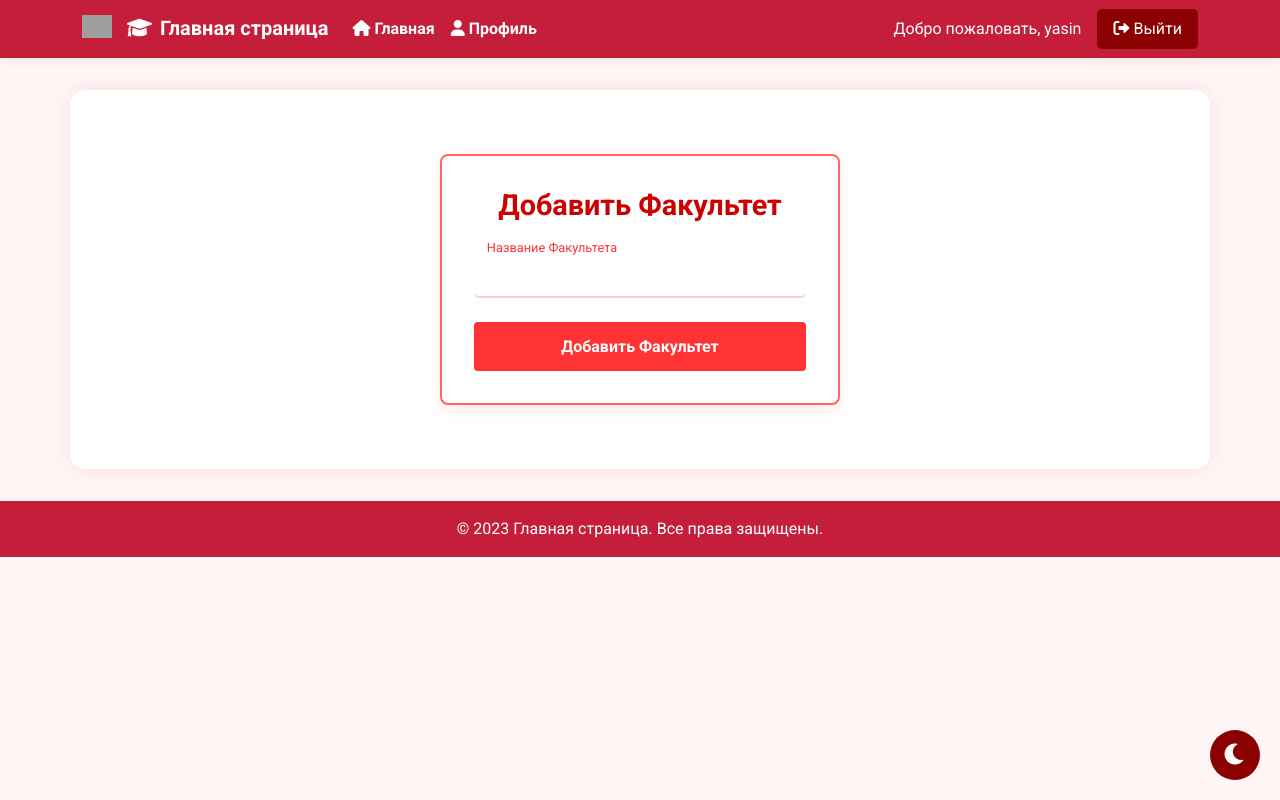
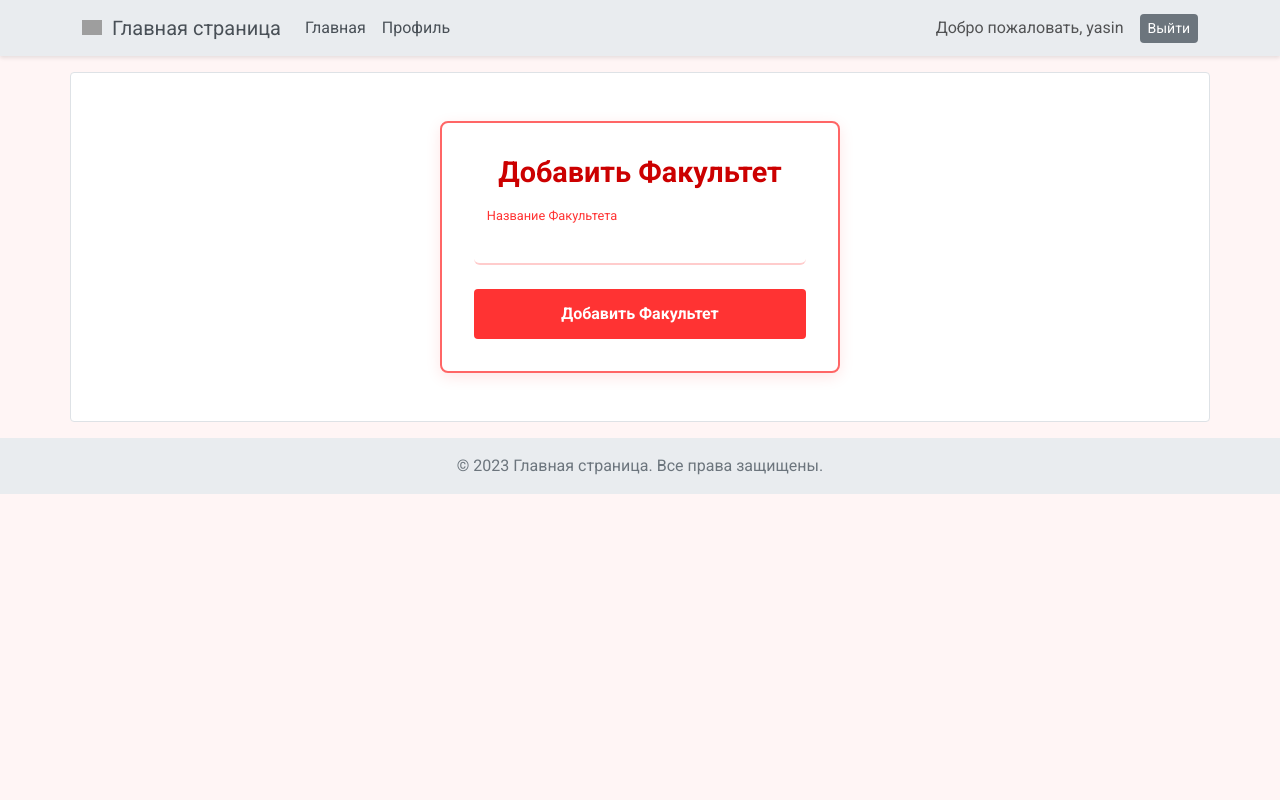
Before and after one commit to amakika/MetaAttendance, a Django app: page /add_faculty/ in a window 1280 px wide. Run offline with Django 5.2, Linux system fonts and the light colour scheme; a user stored in the database is signed in; some libraries are stand-ins or nearby versions; grey boxes are pictures that could not be loaded.

Commit message:
Update base.html

```diff
--- a/attendance/templates/attendance/base.html
+++ b/attendance/templates/attendance/base.html
@@ -9,117 +9,57 @@
 
     <link href="https://cdn.jsdelivr.net/npm/bootstrap@5.3.0/dist/css/bootstrap.min.css" rel="stylesheet">
     <link href="https://fonts.googleapis.com/css2?family=Roboto:wght@300;400;700&display=swap" rel="stylesheet">
-    <link rel="stylesheet" href="https://cdnjs.cloudflare.com/ajax/libs/font-awesome/6.0.0-beta3/css/all.min.css">
-    <script src="https://cdnjs.cloudflare.com/ajax/libs/gsap/3.9.1/gsap.min.js"></script>
-
     <style>
-        :root {
-            --primary-color: #c41e3a;
-            --secondary-color: #8b0000;
-            --accent-color: #ff4500;
-            --background-color: #fff5f5;
-            --text-color: #333;
-            --card-bg: #fff;
-            --shadow-color: rgba(196, 30, 58, 0.1);
-        }
-
-        .dark-mode {
-            --primary-color: #ff6b6b;
-            --secondary-color: #c41e3a;
-            --accent-color: #ff4500;
-            --background-color: #1a0000;
-            --text-color: #f4f4f4;
-            --card-bg: #2a0a0a;
-            --shadow-color: rgba(255, 107, 107, 0.1);
-        }
-
         body {
             font-family: 'Roboto', sans-serif;
-            background-color: var(--background-color);
-            color: var(--text-color);
-            transition: all 0.3s ease;
+            background-color: #f8f9fa;
+            color: #333;
         }
 
         .navbar {
-            background-color: var(--primary-color);
-            box-shadow: 0 2px 10px var(--shadow-color);
+            background-color: #e9ecef;
+            box-shadow: 0 2px 4px rgba(0,0,0,.1);
         }
 
         .navbar-brand, .nav-link {
-            color: var(--card-bg) !important;
-            font-weight: 700;
-        }
-
-        .nav-link:hover {
-            color: var(--accent-color) !important;
+            color: #495057 !important;
         }
 
         .btn-custom {
-            background-color: var(--secondary-color);
-            color: var(--card-bg);
+            background-color: #6c757d;
+            color: #fff;
             border: none;
-            padding: 0.5rem 1rem;
-            border-radius: 5px;
-            transition: all 0.3s ease;
         }
 
         .btn-custom:hover {
-            background-color: var(--accent-color);
-            color: var(--text-color);
-            transform: translateY(-2px);
+            background-color: #5a6268;
         }
 
         .content {
-            background-color: var(--card-bg);
-            border-radius: 15px;
-            box-shadow: 0 0 20px var(--shadow-color);
-            padding: 2rem;
-            margin-top: 2rem;
-            margin-bottom: 2rem;
+            background-color: #fff;
+            border: 1px solid #dee2e6;
+            border-radius: 0.25rem;
+            padding: 1rem;
+            margin-top: 1rem;
+            margin-bottom: 1rem;
         }
 
         .footer {
-            background-color: var(--primary-color);
-            color: var(--card-bg);
+            background-color: #e9ecef;
+            color: #6c757d;
             padding: 1rem 0;
             text-align: center;
         }
 
-        .dark-mode-toggle {
-            position: fixed;
-            bottom: 20px;
-            right: 20px;
-            background-color: var(--secondary-color);
-            color: var(--card-bg);
-            border: none;
-            border-radius: 50%;
-            width: 50px;
-            height: 50px;
-            font-size: 1.5rem;
-            cursor: pointer;
-            transition: all 0.3s ease;
-            z-index: 1000;
-        }
-
-        .dark-mode-toggle:hover {
-            background-color: var(--accent-color);
-            transform: scale(1.1);
-        }
-
         .flag-kyrgyzstan {
-            width: 30px;
-            height: 30px;
+            width: 20px;
+            height: 20px;
             background-image: url('https://upload.wikimedia.org/wikipedia/commons/thumb/c/c7/Flag_of_Kyrgyzstan.svg/1024px-Flag_of_Kyrgyzstan.svg.png');
             background-size: contain;
             background-repeat: no-repeat;
             display: inline-block;
             vertical-align: middle;
-            margin-right: 10px;
-        }
-
-        .welcome-text {
-            color: var(--card-bg);
-            font-weight: 400;
+            margin-right: 5px;
         }
     </style>
 </head>
@@ -129,7 +69,7 @@
         <div class="container">
             <a class="navbar-brand" href="{% url 'home' %}">
                 <div class="flag-kyrgyzstan"></div>
-                <i class="fas fa-graduation-cap me-2"></i>Главная страница
+                Главная страница
             </a>
             <button class="navbar-toggler" type="button" data-bs-toggle="collapse" data-bs-target="#navbarNav" aria-controls="navbarNav" aria-expanded="false" aria-label="Переключить навигацию">
                 <span class="navbar-toggler-icon"></span>
@@ -137,21 +77,21 @@
             <div class="collapse navbar-collapse" id="navbarNav">
                 <ul class="navbar-nav me-auto">
                     <li class="nav-item">
-                        <a class="nav-link" href="{% url 'home' %}"><i class="fas fa-home me-1"></i>Главная</a>
+                        <a class="nav-link" href="{% url 'home' %}">Главная</a>
                     </li>
                     {% if user.is_staff %}
                     <li class="nav-item">
-                        <a href="{% url 'profile' %}" class="nav-link"><i class="fas fa-user me-1"></i>Профиль</a>
+                        <a href="{% url 'profile' %}" class="nav-link">Профиль</a>
                     </li>
                     {% endif %}
                 </ul>
                 {% if user.is_authenticated %}
-                <span class="navbar-text me-3 welcome-text">
+                <span class="navbar-text me-3">
                     Добро пожаловать, {{ user.username }}
                 </span>
-                <a href="{% url 'logout' %}" class="btn btn-custom"><i class="fas fa-sign-out-alt me-1"></i>Выйти</a>
+                <a href="{% url 'logout' %}" class="btn btn-custom btn-sm">Выйти</a>
                 {% else %}
-                <a href="{% url 'login' %}" class="btn btn-custom"><i class="fas fa-sign-in-alt me-1"></i>Войти</a>
+                <a href="{% url 'login' %}" class="btn btn-custom btn-sm">Войти</a>
                 {% endif %}
             </div>
         </div>
@@ -174,27 +114,6 @@
         </div>
     </footer>
 
-    <button class="dark-mode-toggle" id="darkModeToggle">
-        <i class="fas fa-moon"></i>
-    </button>
-
     <script src="https://cdn.jsdelivr.net/npm/bootstrap@5.3.0/dist/js/bootstrap.bundle.min.js"></script>
-    <script>
-        const darkModeToggle = document.getElementById('darkModeToggle');
-        const body = document.body;
-
-        darkModeToggle.addEventListener('click', () => {
-            body.classList.toggle('dark-mode');
-            if (body.classList.contains('dark-mode')) {
-                darkModeToggle.innerHTML = '<i class="fas fa-sun"></i>';
-            } else {
-                darkModeToggle.innerHTML = '<i class="fas fa-moon"></i>';
-            }
-        });
-
-        gsap.from(".navbar", {duration: 1, y: -50, opacity: 0, ease: "power3.out"});
-        gsap.from(".content", {duration: 1, y: 50, opacity: 0, ease: "power3.out", delay: 0.5});
-        gsap.from(".footer", {duration: 1, y: 50, opacity: 0, ease: "power3.out", delay: 0.7});
-    </script>
 </body>
 </html>
```
